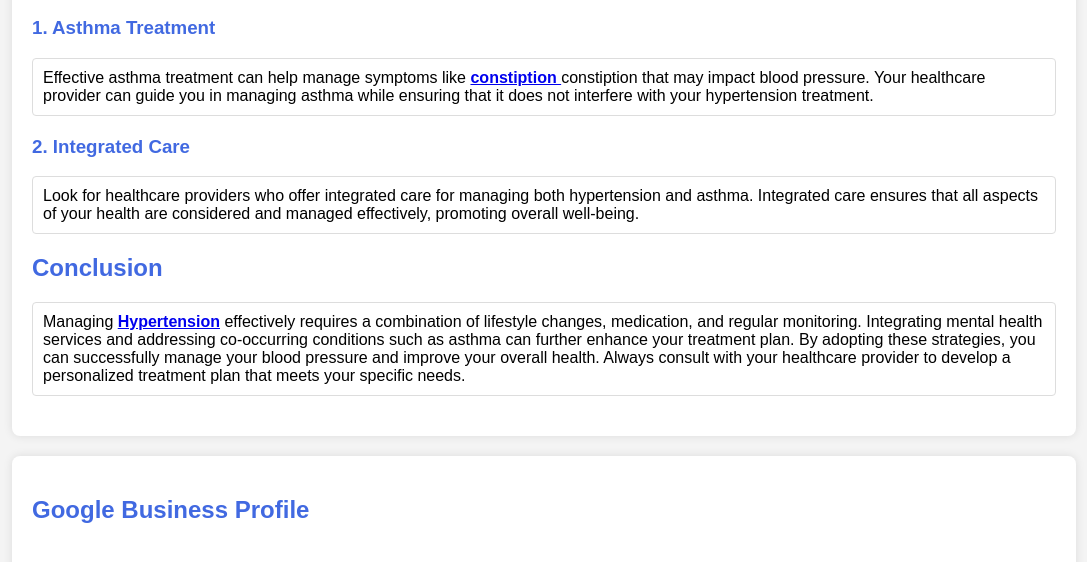
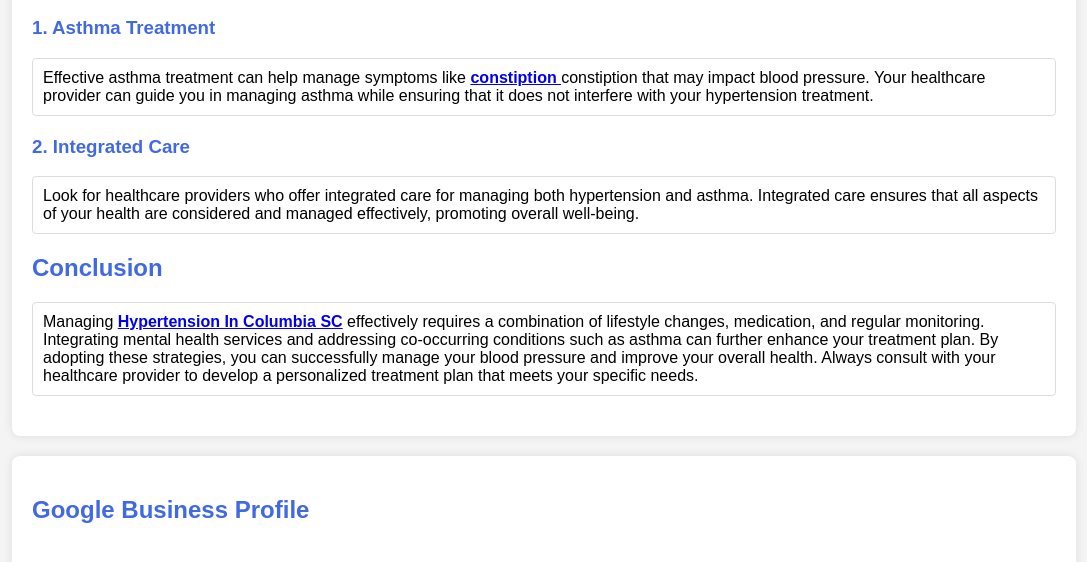
Before and after one commit to PreventingandStrengthening/Preventing-Solutions, a plain HTML site: page index.html in a window 1280 px wide. Shown: the part 2310-2872 px from the top of the page, without its empty margins (96-1183 px from the left). Drawn offline with Linux system fonts and the light colour scheme; grey boxes are pictures that could not be loaded.

Commit message:
Update index.html

```diff
--- a/index.html
+++ b/index.html
@@ -132,7 +132,7 @@
         <p>Look for healthcare providers who offer integrated care for managing both hypertension and asthma. Integrated care ensures that all aspects of your health are considered and managed effectively, promoting overall well-being.</p>
 
         <h2>Conclusion</h2>
-        <p>Managing <b><a href="https://sites.google.com/view/prevention-strengthening-solut">Hypertension</a></b> effectively requires a combination of lifestyle changes, medication, and regular monitoring. Integrating mental health services and addressing co-occurring conditions such as asthma can further enhance your treatment plan. By adopting these strategies, you can successfully manage your blood pressure and improve your overall health. Always consult with your healthcare provider to develop a personalized treatment plan that meets your specific needs.</p>
+        <p>Managing <b><a href="https://sites.google.com/view/prevention-strengthening-solut">Hypertension In Columbia SC</a></b> effectively requires a combination of lifestyle changes, medication, and regular monitoring. Integrating mental health services and addressing co-occurring conditions such as asthma can further enhance your treatment plan. By adopting these strategies, you can successfully manage your blood pressure and improve your overall health. Always consult with your healthcare provider to develop a personalized treatment plan that meets your specific needs.</p>
     </div>
 
     <div class="map-container">
```
